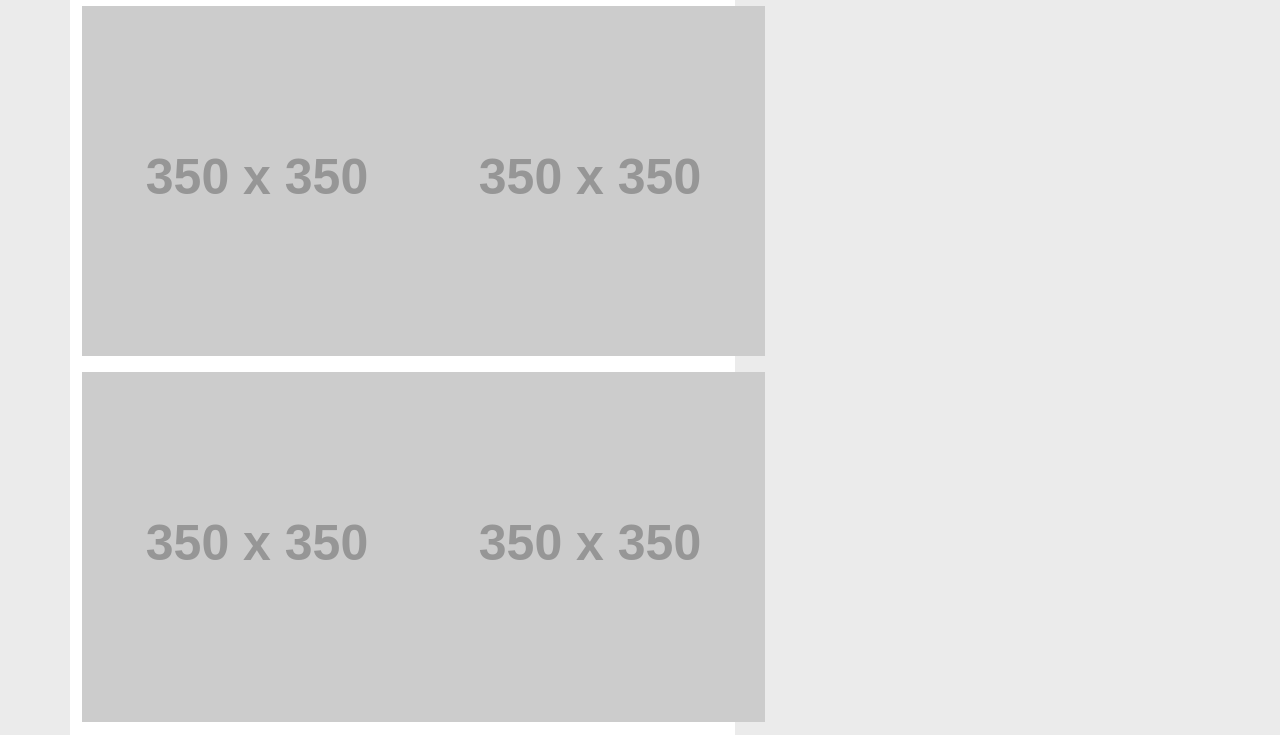
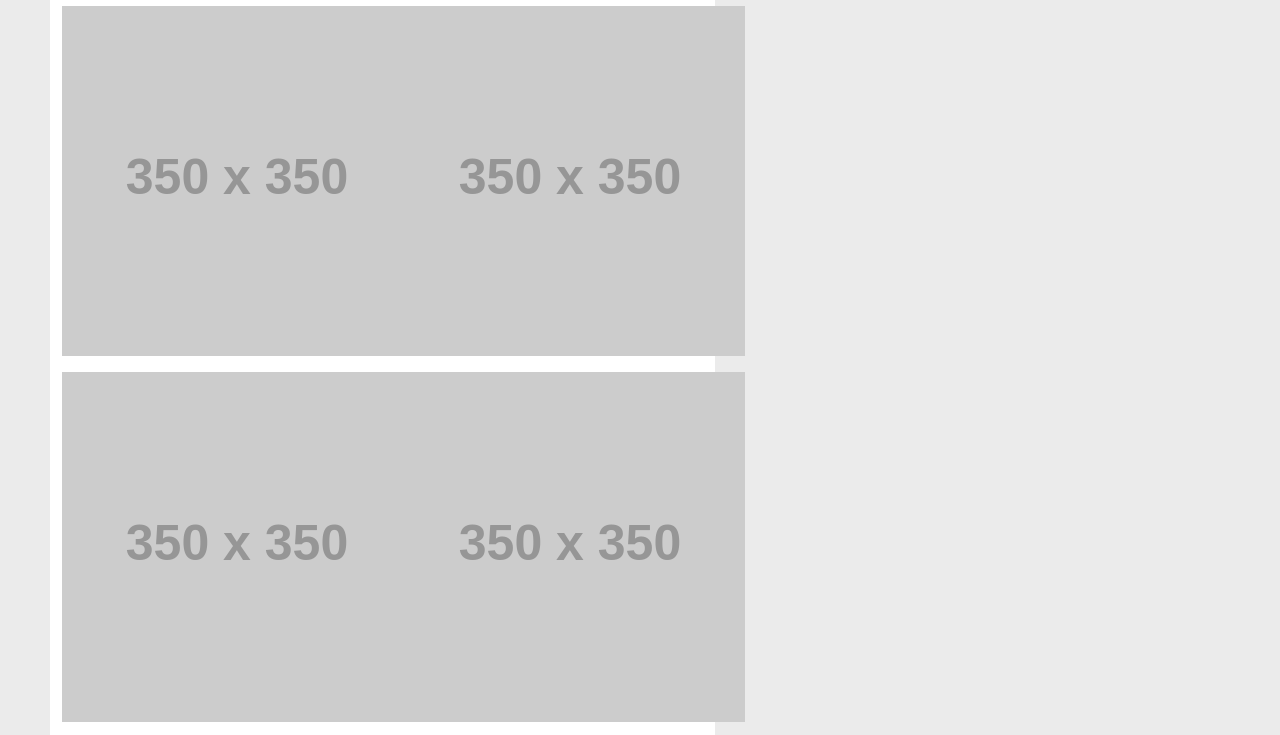
Before and after one commit to gcvarela21/portfolio_hw, a plain HTML site: page index.html in a window 1280 px wide. Shown: the part 193-928 px from the top of the page. Drawn offline with nearby package versions, Linux system fonts and the light colour scheme; placeholder pictures from the web are drawn by us.

Commit message:
justified container to the left with a float using an ID tag of floaty, float left margin left of 50 px.

```diff
--- a/css/style.css
+++ b/css/style.css
@@ -21,3 +21,8 @@
     width: 95%;
     border-bottom: 1px solid #ebebeb;
     }
+
+    #floaty{
+    float: left;
+    margin-left: 50px;
+}
--- a/index.html
+++ b/index.html
@@ -41,7 +41,8 @@
 
   <body>
 <!-- !!!!!!!! still need for figure out how to justify body to the left !!!!!!!!    -->
-    <div class="container">
+  <div id="floaty" class="container">
+
 
 <!-- all of thses rows and classes will probaly end up being a sub row "nested" to be more narrow like the sample photos in the images folder. all those samples have left justifed bodys -->
   <div class="row">
```
Also changed, not shown: 1 other file.
